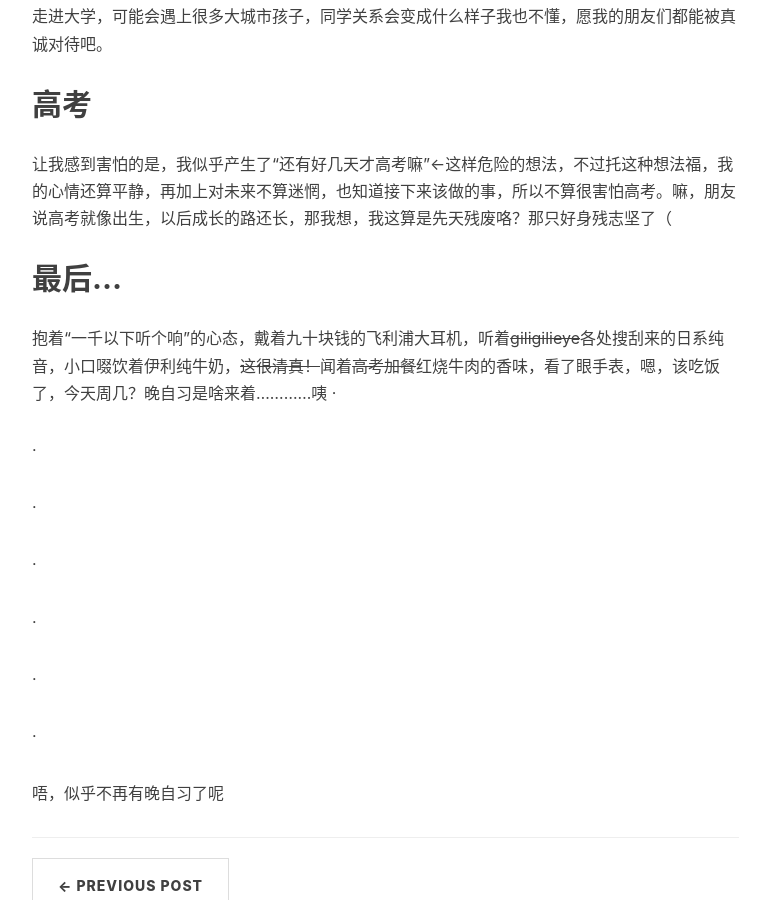
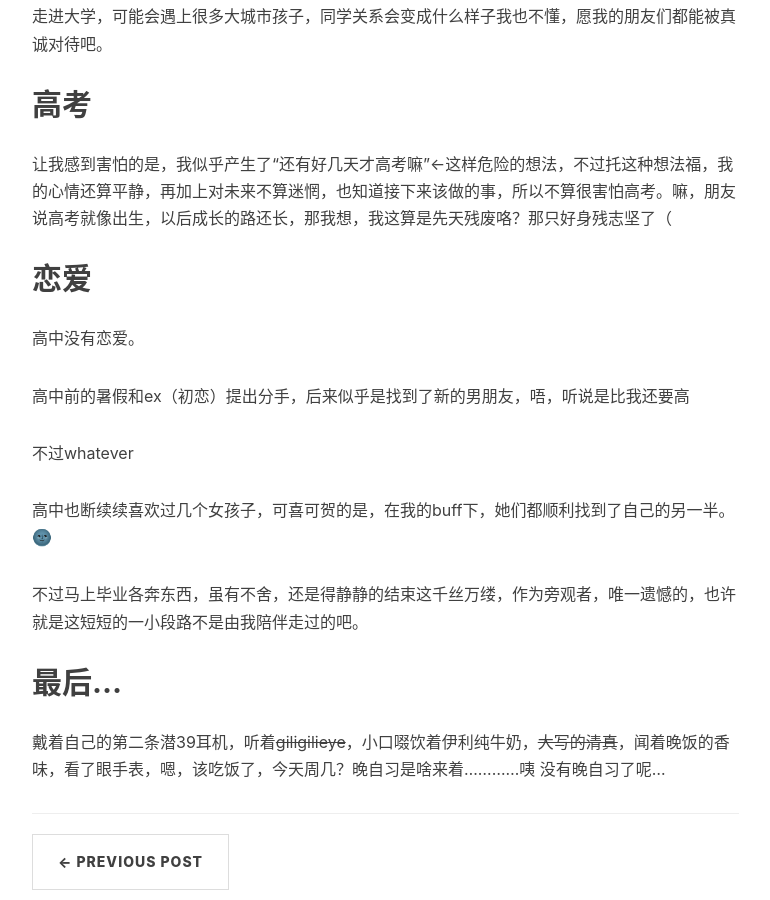
Before and after one commit to CoinkWang/coinkwang.github.com, a Jekyll site: the page built from _posts/2016-06-04-graduating.md, in a window 1280 px wide and 900 px high, scrolled down 1476 px. Shown: the whole window, without its empty margins (233-1003 px from the left). Built offline with Jekyll 4.4.1, drawn with Linux system fonts in a browser that asks for light colours; comment, search, counter and statistics services are not loaded.

Commit message:
。。
。。。

```diff
--- a/_posts/2016-06-04-graduating.md
+++ b/_posts/2016-06-04-graduating.md
@@ -49,6 +49,17 @@ tag:
 
 
 
+恋爱
+--
+高中没有恋爱。
+
+高中前的暑假和ex（初恋）提出分手，后来似乎是找到了新的男朋友，唔，听说是比我还要高
+
+不过whatever
+
+高中也断续续喜欢过几个女孩子，可喜可贺的是，在我的buff下，她们都顺利找到了自己的另一半。🌚
+
+不过马上毕业各奔东西，虽有不舍，还是得静静的结束这千丝万缕，作为旁观者，唯一遗憾的，也许就是这短短的一小段路不是由我陪伴走过的吧。
 
 
 
@@ -56,19 +67,5 @@ tag:
 --
 
 
-抱着“一千以下听个响”的心态，戴着九十块钱的飞利浦大耳机，听着~~giligilieye~~各处搜刮来的日系纯音，小口啜饮着伊利纯牛奶，~~这很清真！~~闻着~~高考加餐~~红烧牛肉的香味，看了眼手表，嗯，该吃饭了，今天周几？晚自习是啥来着............咦
-·
-
-·
-
-·
-
-·
-
-·
-
-·
-
-·
-
-唔，似乎不再有晚自习了呢
+戴着自己的第二条潜39耳机，听着~~giligilieye~~，小口啜饮着伊利纯牛奶，~~大写的清真~~，闻着晚饭的香味，看了眼手表，嗯，该吃饭了，今天周几？晚自习是啥来着............咦
+没有晚自习了呢...
```
